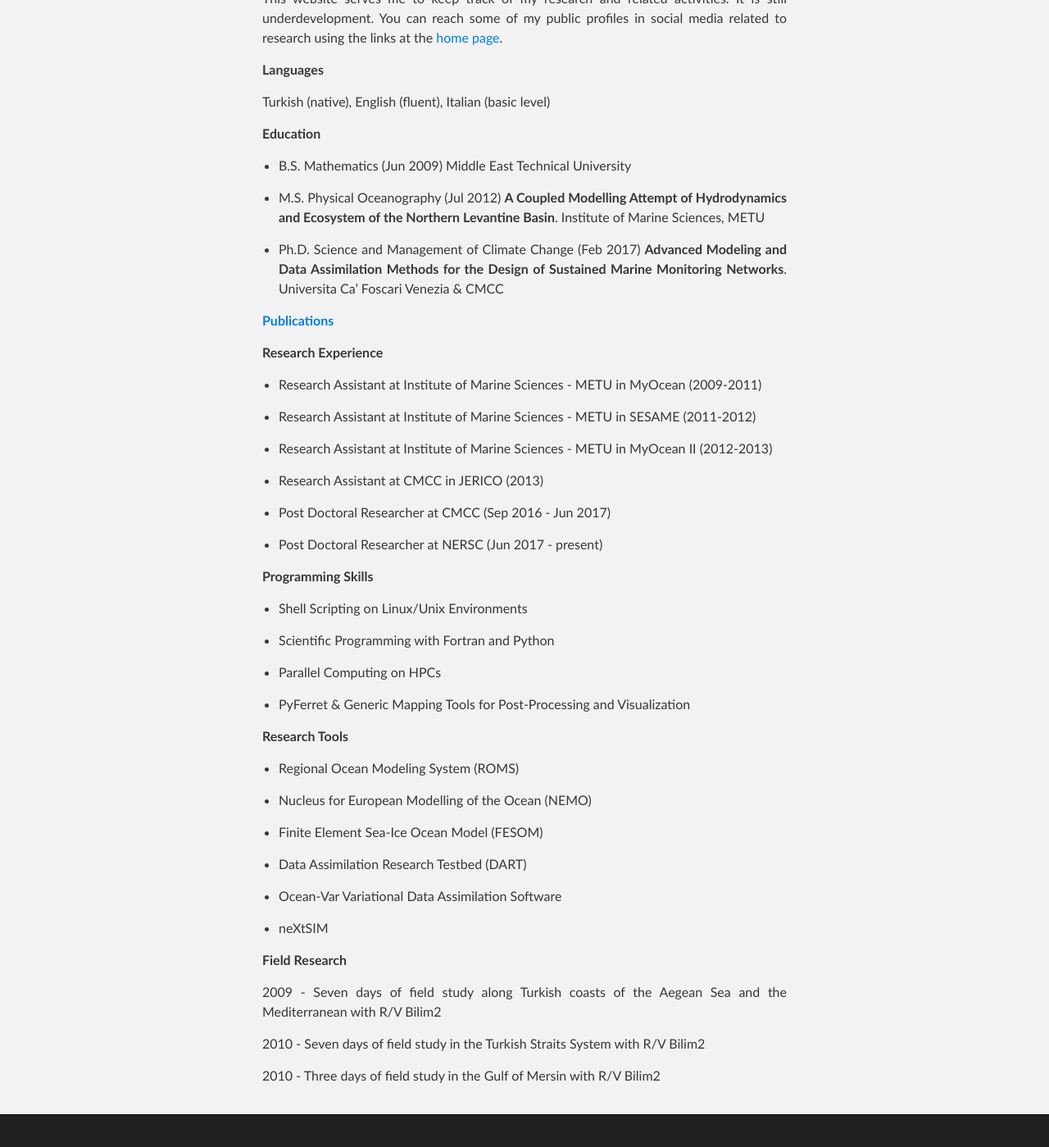
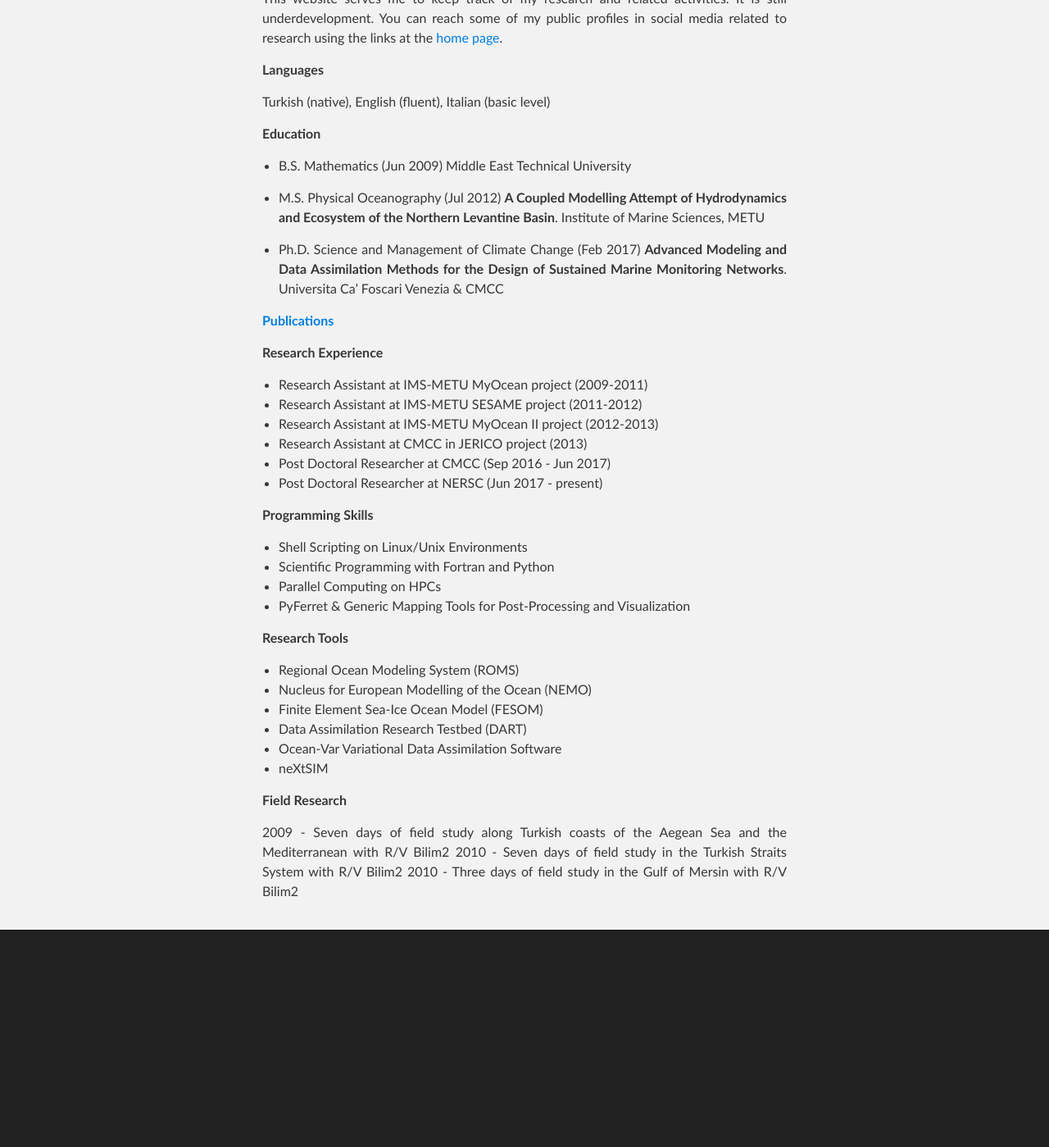
Before and after one commit to aydogduali/aydogduali.github.io, a Jekyll site: the page built from about/index.md, in a window 1280 px wide and 1400 px high, scrolled down 685 px. Shown: the whole window at 82% size. Built offline with Jekyll 4.4.1, drawn with Linux system fonts in a browser that asks for light colours; the repository's description, which GitHub fills in, is left out; after the commit the page ends 1860 px from its top, so only the background shows below that.

Commit message:
updated about

```diff
--- a/about/index.md
+++ b/about/index.md
@@ -23,46 +23,31 @@
 
 **Research Experience**
 
-- Research Assistant at Institute of Marine Sciences - METU in MyOcean (2009-2011)
-
-- Research Assistant at Institute of Marine Sciences - METU in SESAME (2011-2012)
-
-- Research Assistant at Institute of Marine Sciences - METU in MyOcean II (2012-2013)
-
-- Research Assistant at CMCC in JERICO (2013)
-
+- Research Assistant at IMS-METU MyOcean project (2009-2011)
+- Research Assistant at IMS-METU SESAME project (2011-2012)
+- Research Assistant at IMS-METU MyOcean II project (2012-2013)
+- Research Assistant at CMCC in JERICO project (2013)
 - Post Doctoral Researcher at CMCC (Sep 2016 - Jun 2017)
-
 - Post Doctoral Researcher at NERSC (Jun 2017 - present)
 
 **Programming Skills**
 
 - Shell Scripting on Linux/Unix Environments
-
 - Scientific Programming with Fortran and Python
-
 - Parallel Computing on HPCs
-
 - PyFerret & Generic Mapping Tools for Post-Processing and Visualization
 
 **Research Tools**
 
 - Regional Ocean Modeling System (ROMS)
-
 - Nucleus for European Modelling of the Ocean (NEMO)
-
 - Finite Element Sea-Ice Ocean Model (FESOM)
-
 - Data Assimilation Research Testbed (DART)
-
 - Ocean-Var Variational Data Assimilation Software
-
 - neXtSIM
 
 **Field Research**
 
 2009 - Seven days of field study along Turkish coasts of the Aegean Sea and the Mediterranean with R/V Bilim2
-
 2010 - Seven days of field study in the Turkish Straits System with R/V Bilim2
-
 2010 - Three days of field study in the Gulf of Mersin with R/V Bilim2
```
